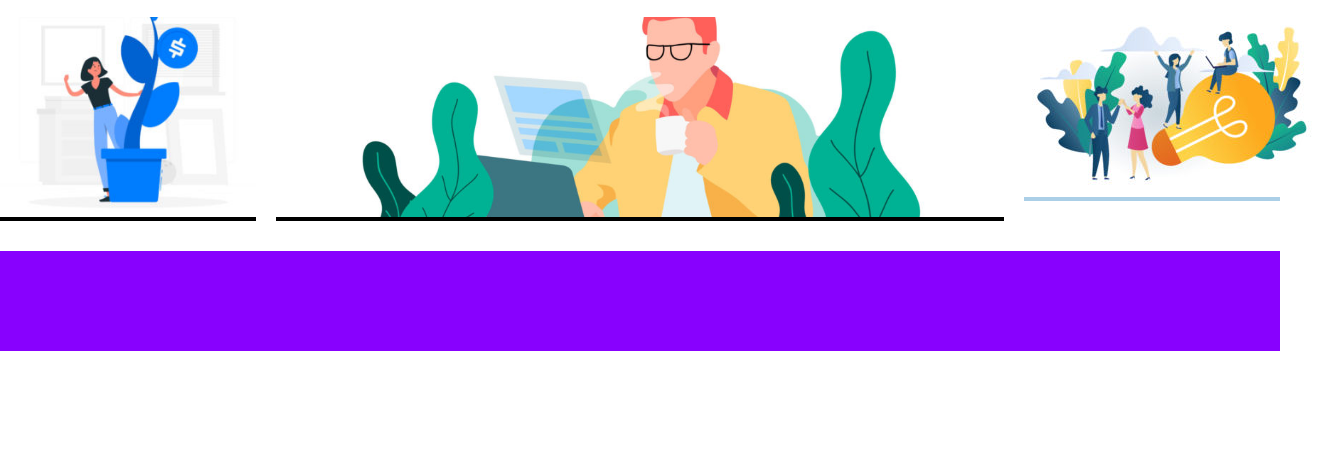
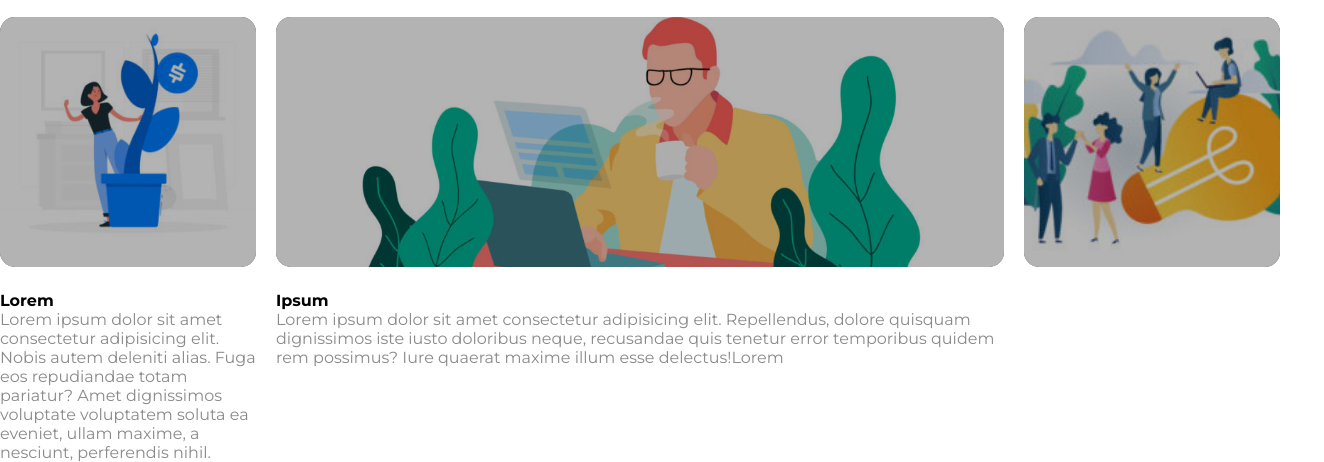
Before and after one commit to TrvMarco/htmlcss-wp, a plain HTML site: page index.html in a window 1280 px wide. Shown: the part 665-1127 px from the top of the page, 1324 px wide, since content can reach past the window. Before the commit the page ends 1016 px from the top, so only its background shows below. Drawn offline with Linux system fonts and the light colour scheme.

Commit message:
prova contenuto articoli

```diff
--- a/css/style.css
+++ b/css/style.css
@@ -87,9 +87,7 @@ h1{
 /* articoli */
 
 /* common */
-.articolo{
-    background-color: #abcfe7;
-}
+
 
 /* colonna sx-dx*/
 .sinistra, .destra{
@@ -105,16 +103,24 @@ h1{
 
 .img-container{
     width: 100%;
-    height: 200px;
+    height: 250px;
     object-fit: cover;
+    opacity: 0.7;
+    border-radius: 15px;
 }
 
 .bg-opacity{
     background-color: black;
+    max-height: 250px;
+    border-radius: 15px;
+}
+
+h4{
+    color: black;
+    padding-top: 20px;
 }
 /* footer */
-
-footer{
+/* footer{
     min-height: 100px;
     background-color: #8801fe;
-}
+} */
--- a/index.html
+++ b/index.html
@@ -46,18 +46,22 @@
                     <div class="articolo sinistra">
                         <div class="bg-opacity">
                             <img class="img-container" src="img/img-1.jpg" alt="immagine articolo sinistra">
+                            <h4>Lorem</h4>
+                            <p>Lorem ipsum dolor sit amet consectetur adipisicing elit. Nobis autem deleniti alias. Fuga eos repudiandae totam pariatur? Amet dignissimos voluptate voluptatem soluta ea eveniet, ullam maxime, a nesciunt, perferendis nihil.</p>
                         </div>
                     </div>
                     <!-- articolo centrale -->
                     <div class="articolo centrale">
                         <div class="bg-opacity">
                             <img class="img-container" src="img/banner-2.jpg" alt="banner articolo centrale">
+                            <h4>Ipsum</h4>
+                            <p>Lorem ipsum dolor sit amet consectetur adipisicing elit. Repellendus, dolore quisquam dignissimos iste iusto doloribus neque, recusandae quis tenetur error temporibus quidem rem possimus? Iure quaerat maxime illum esse delectus!Lorem</p>
                         </div>
                     </div>
                     <!-- articolo destra -->
                     <div class="articolo destra">
-                        <div>
-                            <img src="img/img-3.jpg" alt="immagine articolo destra">
+                        <div class="bg-opacity">
+                            <img class="img-container" src="img/img-3.jpg" alt="immagine articolo destra">
                         </div>
                     </div>
                 </section>
```
